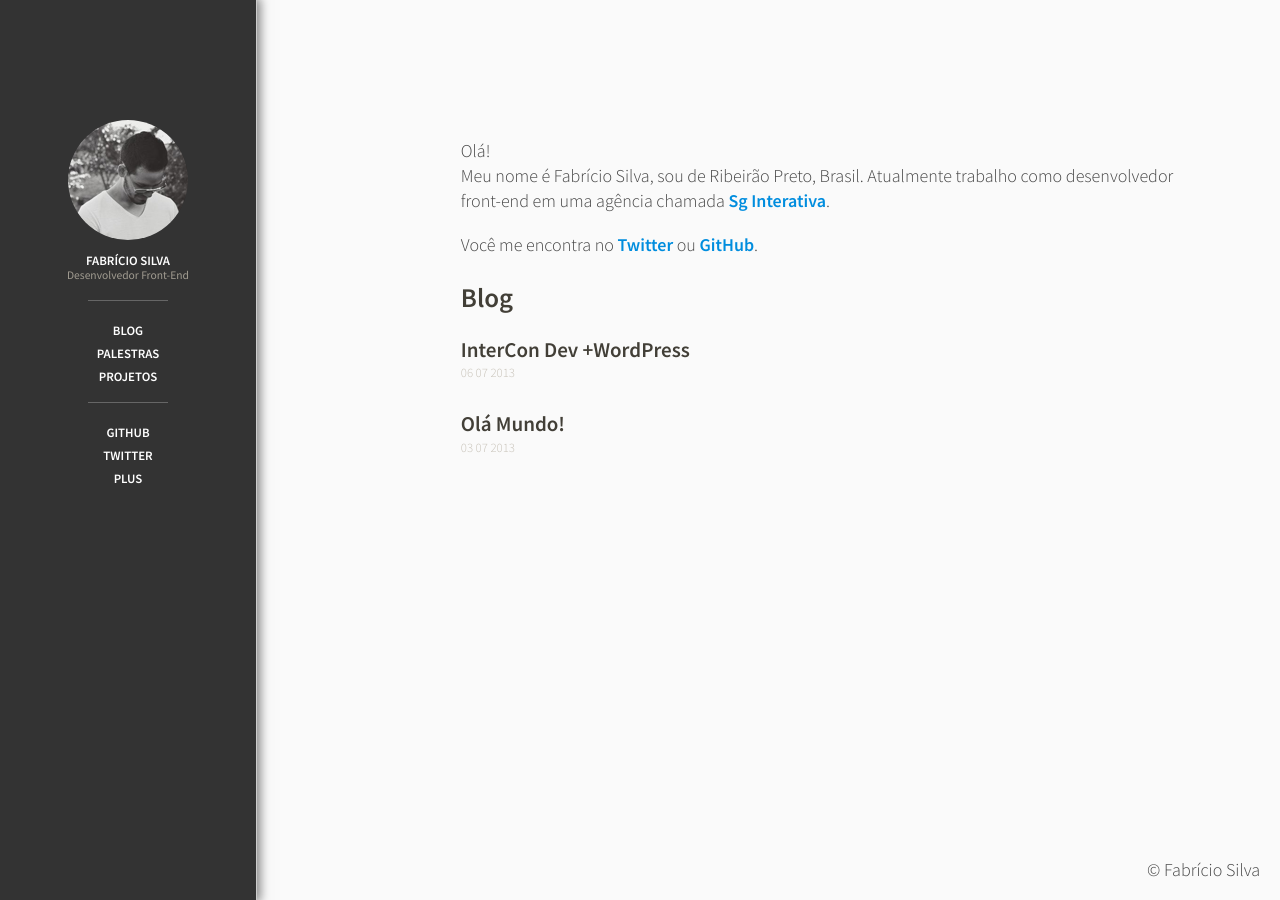
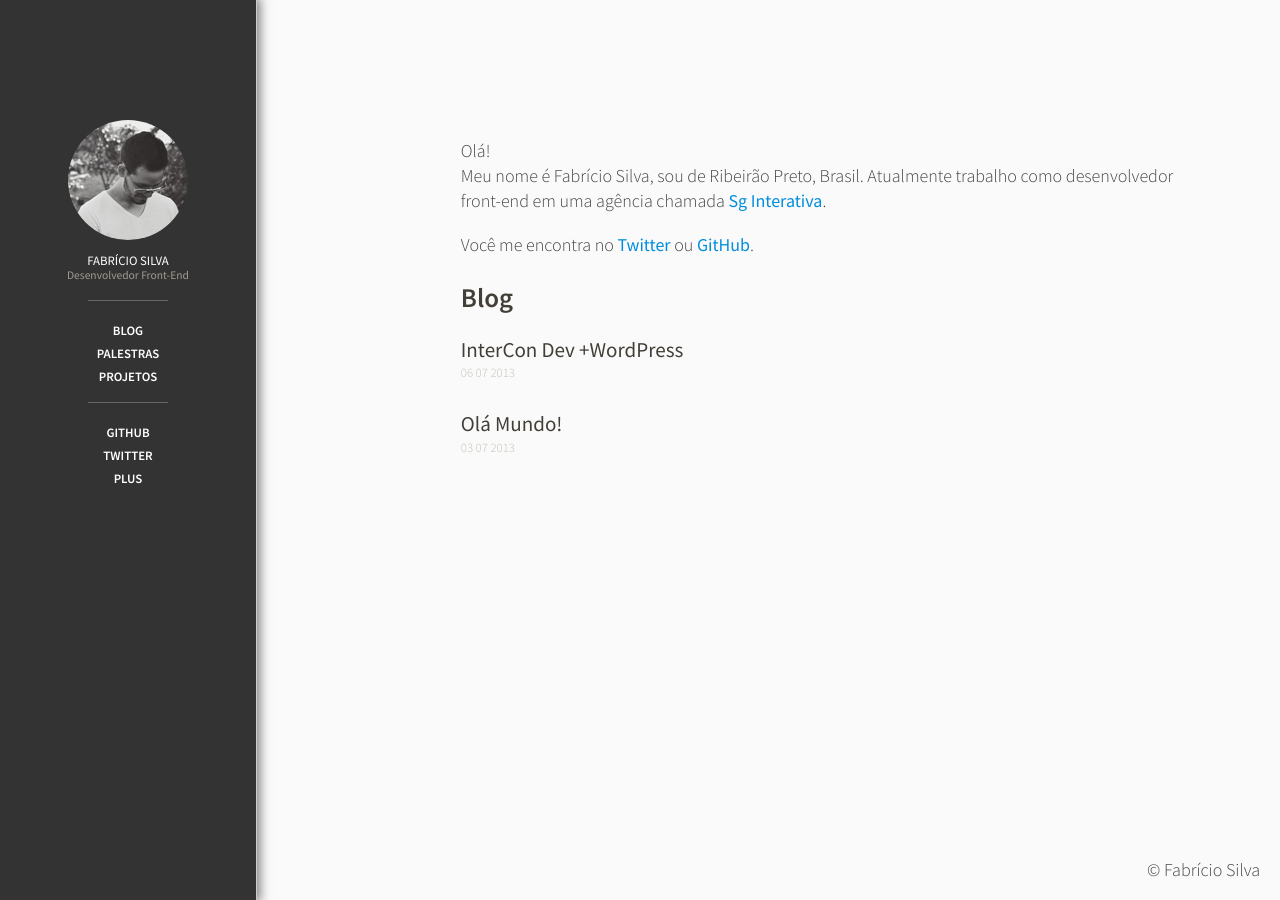
Before and after one commit to fabriciofmsilva/fabriciofmsilva.github.io, a Jekyll site: the page built from index.html, in a window 1280 px wide. Built offline with Jekyll 4.4.1, drawn with Linux system fonts in a browser that asks for light colours; nearby versions of some CDN libraries.

Commit message:
Edit Link

```diff
--- a/css/main.css
+++ b/css/main.css
@@ -558,7 +558,7 @@ body {
 }
 a {
 	color: #008DDE;
-	font-weight: 800;
+	font-weight: 400;
 	text-decoration: none;
 	transition: all 0.5s;
 }
```
